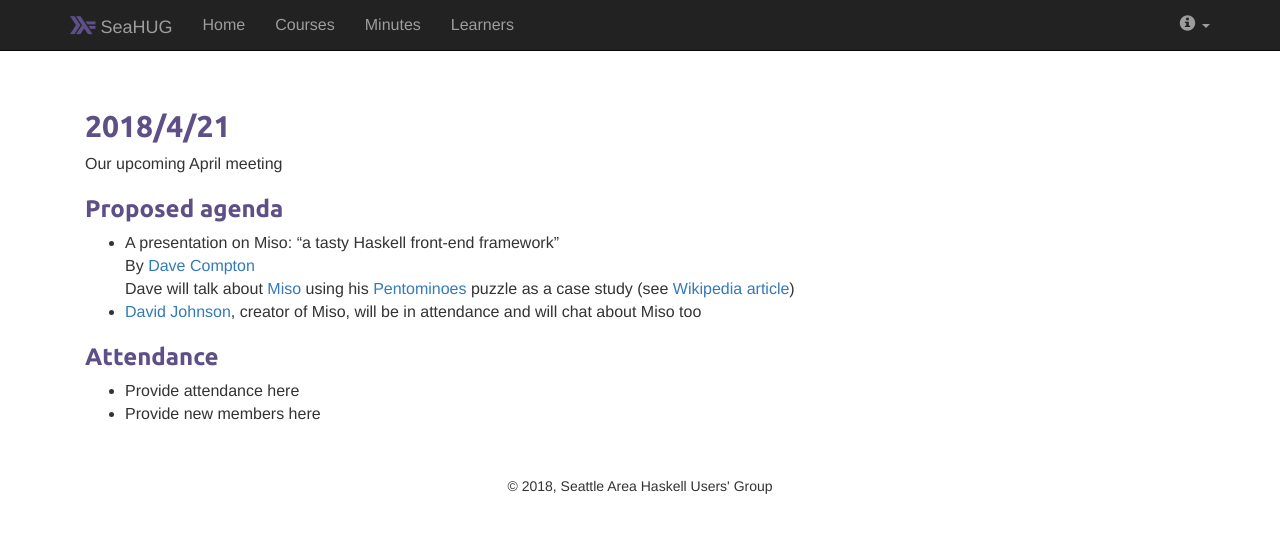
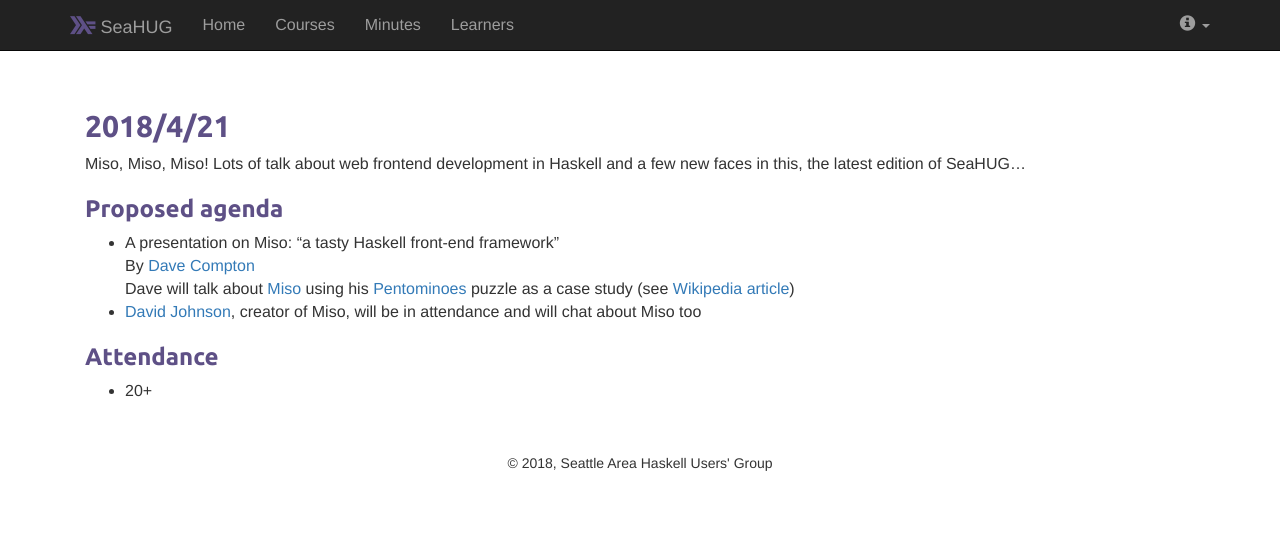
Before and after one commit to seahug/seahug.github.io, a Jekyll site: the page built from _posts/2018-04-21-minutes.md, in a window 1280 px wide. Shown: the top 533 px of the page. Built offline with Jekyll 4.4.1, drawn with Linux system fonts in a browser that asks for light colours; nearby versions of some CDN libraries.

Commit message:
Update minutes

```diff
--- a/_posts/2018-04-21-minutes.md
+++ b/_posts/2018-04-21-minutes.md
@@ -4,7 +4,7 @@
 category: minutes
 date: 2018-04-21
 ---
-Our upcoming April meeting
+Miso, Miso, Miso! Lots of talk about web frontend development in Haskell and a few new faces in this, the latest edition of SeaHUG&hellip;
 
 <!--more-->
 
@@ -17,8 +17,7 @@
 
 ### Attendance
 
-* Provide attendance here
-* Provide new members here
+* 20+
 
 [dave-compton-github]: https://github.com/dc25
 [dmjio]: https://github.com/dmjio/
```
Also changed, not shown: _posts/2018-05-19-minutes.md (added, +16 -0 lines).
